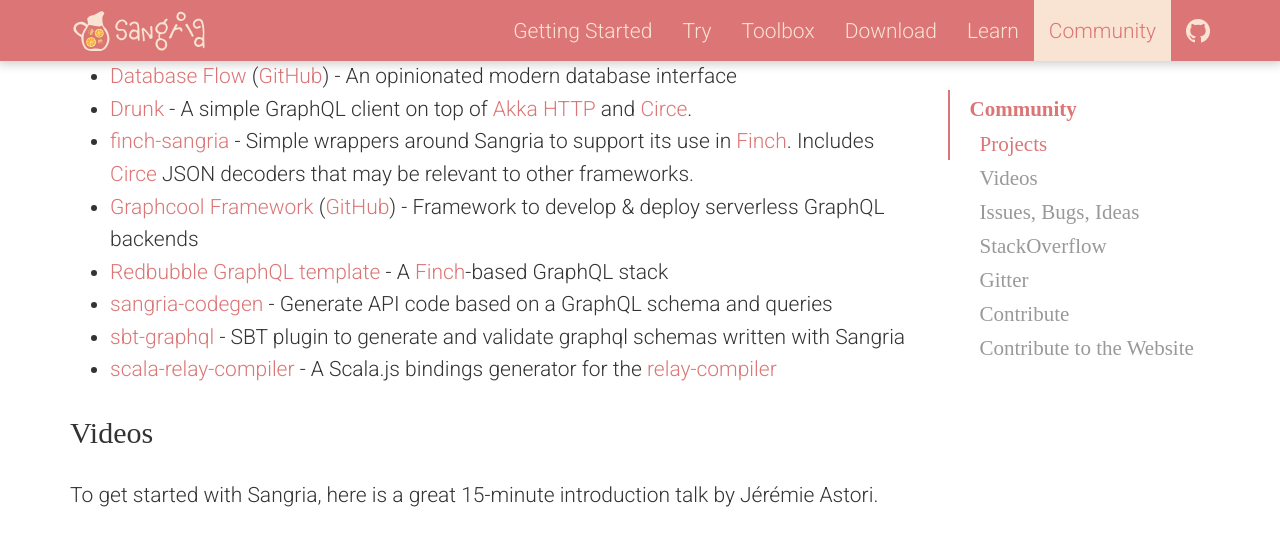
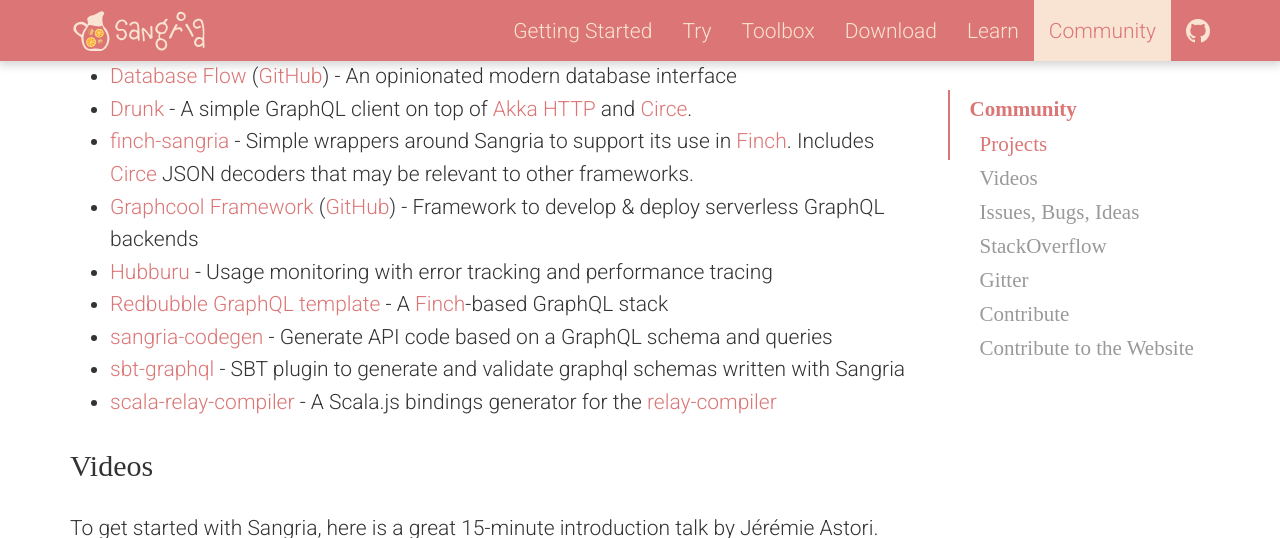
Before and after one commit to sangria-graphql/sangria-graphql.github.io, a Jekyll site: the page built from community.md, in a window 1280 px wide and 900 px high, scrolled down 331 px, cut to the strip 0-538 px from the top of the window. Built offline with Jekyll 4.4.1, drawn with Linux system fonts in a browser that asks for light colours.

Commit message:
Adds Hubburu as a community project

```diff
--- a/community.md
+++ b/community.md
@@ -17,6 +17,7 @@
 * [Drunk](https://github.com/Jarlakxen/drunk) - A simple GraphQL client on top of [Akka HTTP](https://doc.akka.io/docs/akka-http/current/) and [Circe](https://circe.github.io/circe/).
 * [finch-sangria](https://github.com/redbubble/finch-sangria) - Simple wrappers around Sangria to support its use in [Finch](https://github.com/finagle/finch). Includes [Circe](https://github.com/circe/circe) JSON decoders that may be relevant to other frameworks.
 * [Graphcool Framework](https://www.graph.cool/) ([GitHub](https://github.com/graphcool/framework)) - Framework to develop & deploy serverless GraphQL backends
+* [Hubburu](https://www.hubburu.com/) - Usage monitoring with error tracking and performance tracing
 * [Redbubble GraphQL template](https://github.com/redbubble/rb-graphql-template) - A [Finch](https://github.com/finagle/finch)-based GraphQL stack
 * [sangria-codegen](https://github.com/mediative/sangria-codegen) - Generate API code based on a GraphQL schema and queries
 * [sbt-graphql](https://github.com/muuki88/sbt-graphql) - SBT plugin to generate and validate graphql schemas written with Sangria
```
